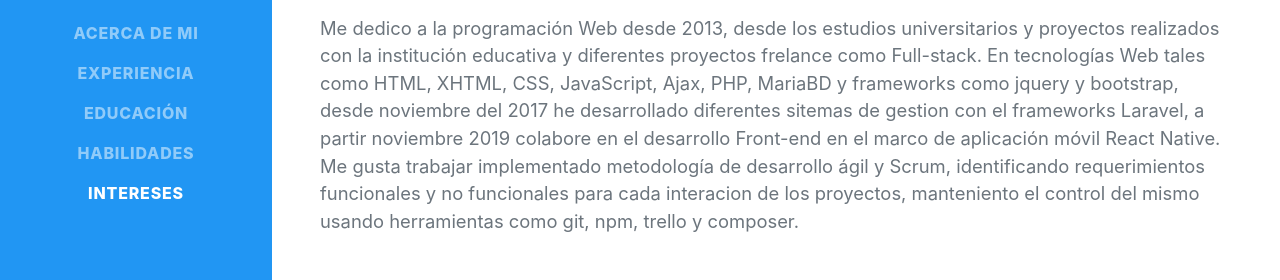
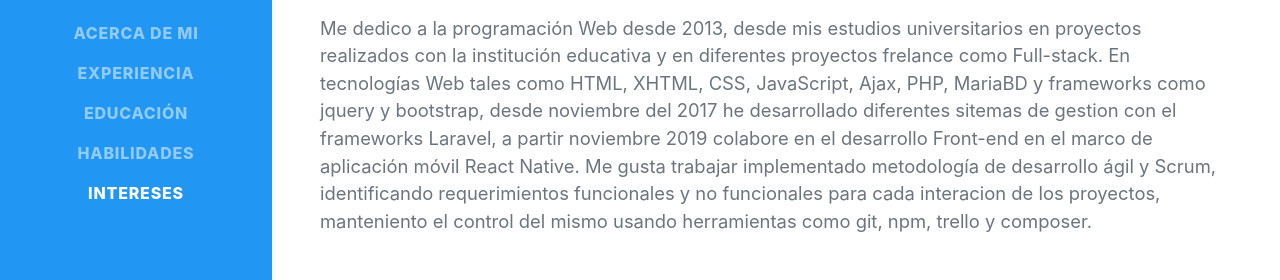
Before and after one commit to ajsuperlano/ajsuperlano.github.io, a plain HTML site: page index.html in a window 1280 px wide. Shown: the part 379-659 px from the top of the page. Drawn offline with nearby package versions, Linux system fonts and the light colour scheme; a web font is replaced by a local one.

Commit message:
Correccion texto, atualizacion foto de perfil

```diff
--- a/index.html
+++ b/index.html
@@ -48,7 +48,7 @@
 					<a href="mailto:name@email.com">ajsuperlano@gmail.com</a>
 				</div>
 				<p class="lead mb-5">
-					Me dedico a la programación Web desde 2013, desde los estudios universitarios y proyectos realizados con la institución educativa y diferentes proyectos frelance como Full-stack. En tecnologías Web tales como HTML, XHTML, CSS, JavaScript, Ajax, PHP, MariaBD y frameworks como jquery y bootstrap, desde noviembre del 2017 he desarrollado diferentes sitemas de gestion con el frameworks Laravel, a partir noviembre 2019 colabore en el desarrollo Front-end en el marco de aplicación móvil React Native.
+					Me dedico a la programación Web desde 2013, desde mis estudios universitarios en proyectos realizados con la institución educativa y en diferentes proyectos frelance como Full-stack. En tecnologías Web tales como HTML, XHTML, CSS, JavaScript, Ajax, PHP, MariaBD y frameworks como jquery y bootstrap, desde noviembre del 2017 he desarrollado diferentes sitemas de gestion con el frameworks Laravel, a partir noviembre 2019 colabore en el desarrollo Front-end en el marco de aplicación móvil React Native.
 					Me gusta trabajar implementado metodología de desarrollo ágil y Scrum, identificando requerimientos funcionales y no funcionales para cada interacion de los proyectos, manteniento el control del mismo usando herramientas como git, npm,  trello y composer.
 					<br>
 				</p>
```
Also changed, not shown: assets/img/profile.jpg.
